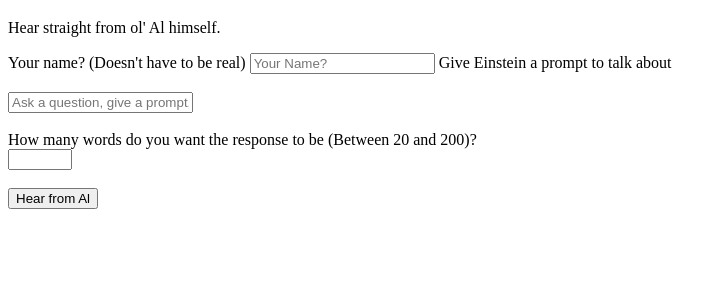
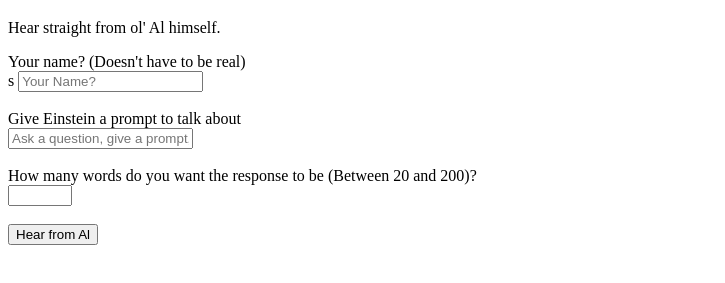
Before and after one commit to aviralsomani/ai-einstein-aws, a plain HTML site: page html/index.html in a window 1280 px wide. Shown: the part 61-344 px from the top of the page, without its empty margins (0-725 px from the left). Drawn offline with Linux system fonts and the light colour scheme.

Commit message:
Cleaner front end?

```diff
--- a/html/index.html
+++ b/html/index.html
@@ -8,9 +8,9 @@
     <h1>Talk To Einstein</h1>
     <p>Hear straight from ol' Al himself.</p>
     <form id="promptForm">
-        <label for="user">Your name? (Doesn't have to be real)</label>
-        <input id="user_name" placeholder="Your Name?" />
-        <label for="seed">Give Einstein a prompt to talk about</label><br /><br />
+        <label for="user">Your name? (Doesn't have to be real)</label><br />s
+        <input id="user_name" placeholder="Your Name?" /><br /><br />
+        <label for="seed">Give Einstein a prompt to talk about</label><br />
         <input id="prompt" placeholder="Ask a question, give a prompt, etc." /><br /><br />
         <label for="len">How many words do you want the response to be (Between 20 and 200)?</label><br />
         <input id="response_size" min="20" max="200" type="number"/>
```
